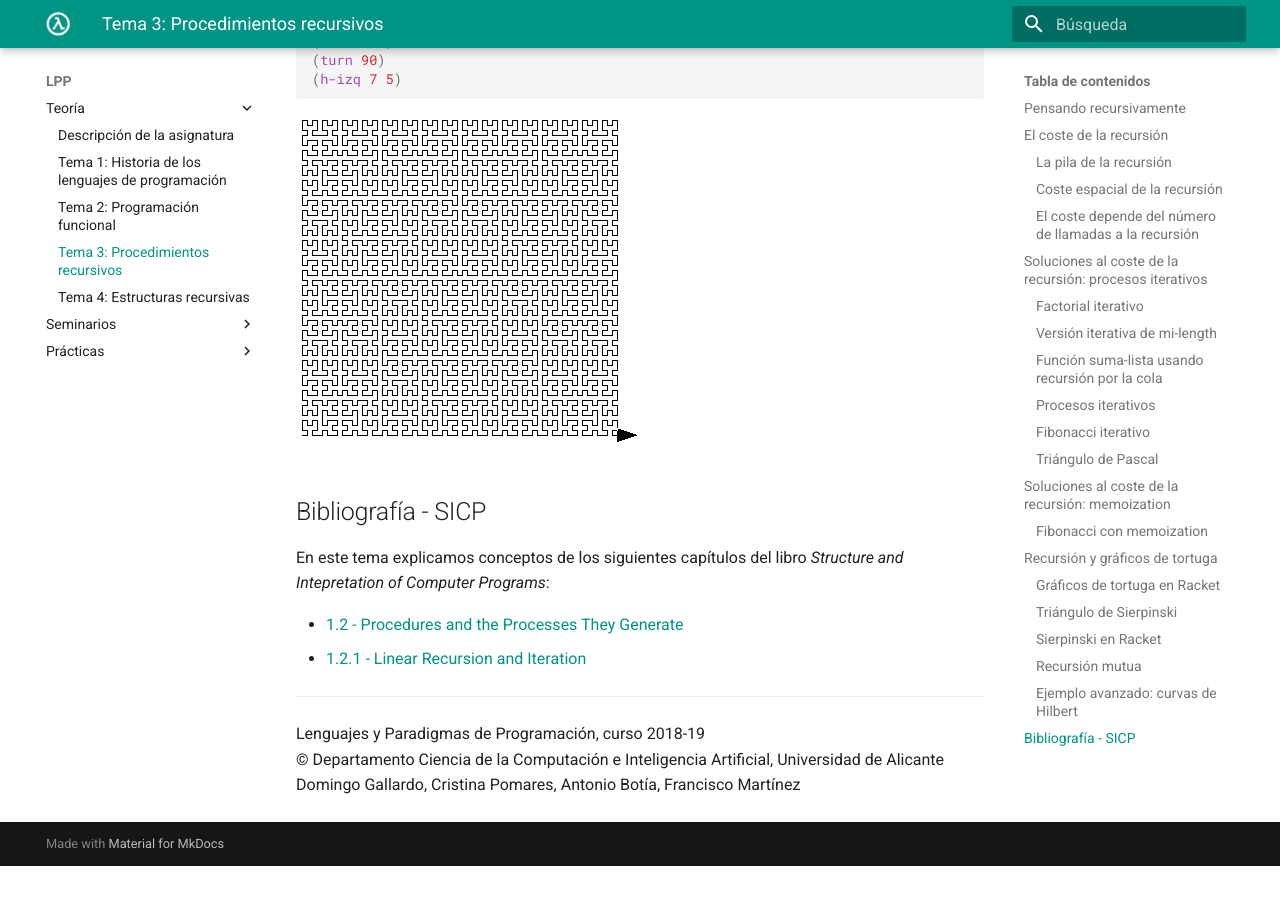
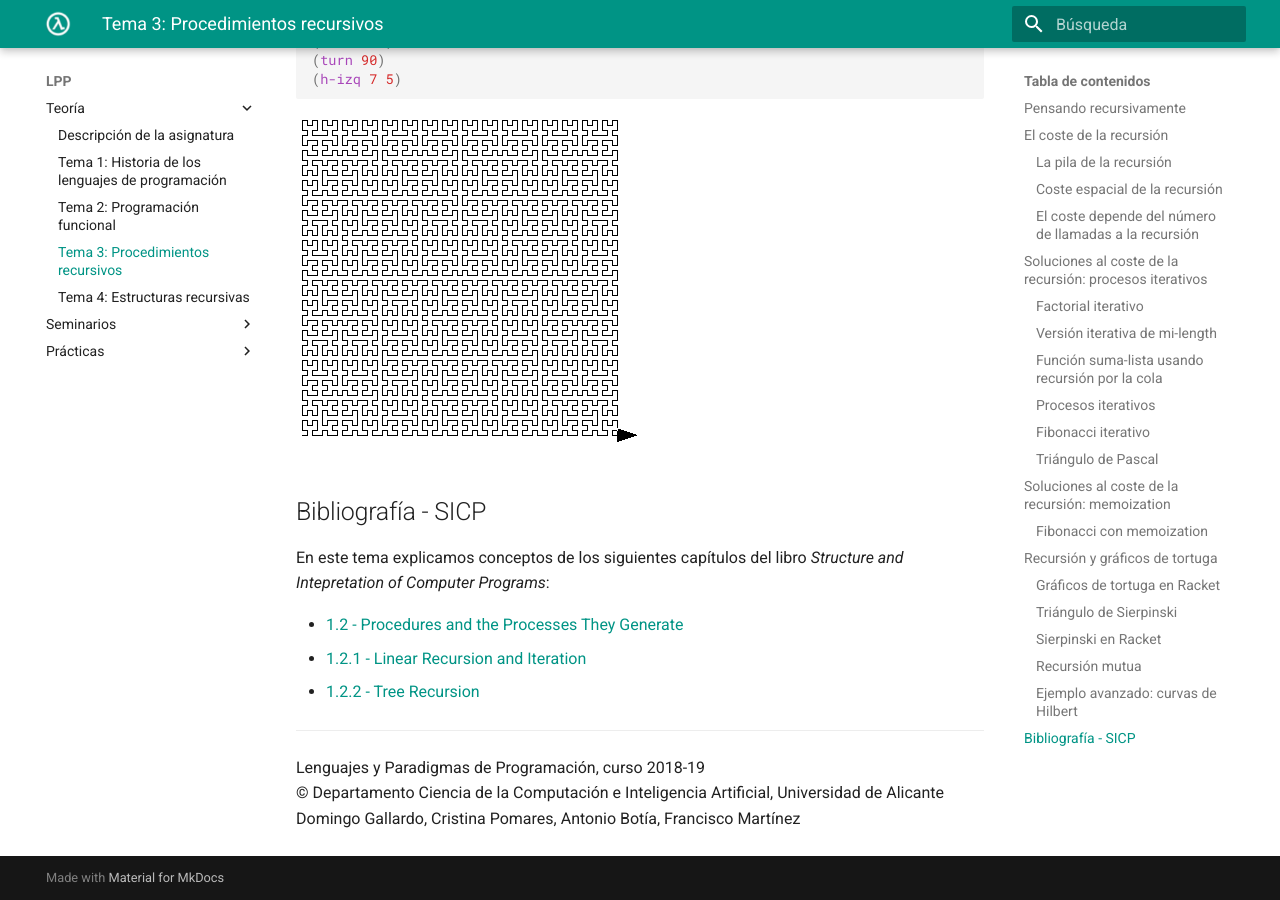
Before and after one commit to domingogallardo/apuntes-lpp, an MkDocs documentation site: the page built from docs/teoria/tema03-procedimientos-recursivos/tema03-procedimientos-recursivos.md, in a window 1280 px wide and 900 px high, scrolled down 19330 px. Built offline with MkDocs 1.6.1 and Material for MkDocs 9.7.7, drawn with Linux system fonts in a browser that asks for light colours; before the commit the page ends 20196 px from its top, so only the background shows below that.

Commit message:
Corregida bibliografía

```diff
--- a/docs/teoria/tema03-procedimientos-recursivos/tema03-procedimientos-recursivos.md
+++ b/docs/teoria/tema03-procedimientos-recursivos/tema03-procedimientos-recursivos.md
@@ -980,6 +980,7 @@ En este tema explicamos conceptos de los siguientes capítulos del libro *Struct
 
 - [1.2 - Procedures and the Processes They Generate](https://mitpress.mit.edu/sites/default/files/sicp/full-text/book/book-Z-H-11.html#%_sec_1.2)
 - [1.2.1 - Linear Recursion and Iteration](https://mitpress.mit.edu/sites/default/files/sicp/full-text/book/book-Z-H-11.html#%_sec_1.2.1)
+- [1.2.2 - Tree Recursion](https://mitpress.mit.edu/sites/default/files/sicp/full-text/book/book-Z-H-11.html#%_sec_1.2.2)
 
 ----
 
```
